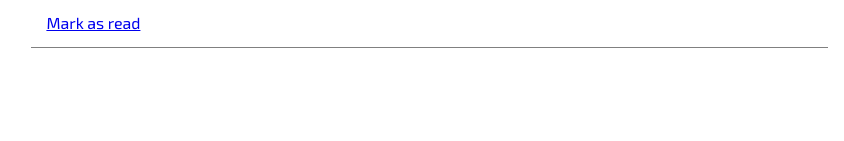
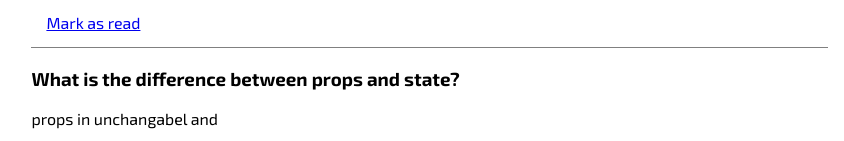
Before and after one commit to nurullah91/knowledge-builders, a React (Vite) app: page / in a window 1280 px wide. Shown: the part 3344-3485 px from the top of the page, without its empty margins (103-947 px from the left). Before the commit the page ends 3400 px from the top, so only its background shows below. Built offline with nearby package versions, Linux system fonts and the light colour scheme.

Commit message:
faq component added

```diff
--- a/src/App.jsx
+++ b/src/App.jsx
@@ -4,17 +4,46 @@ import viteLogo from '/vite.svg'
 import './App.css'
 import Header from './Components/Header/Header'
 import Blogs from './Components/Blogs/Blogs'
+import FAQ from './Components/FAQ/FAQ'
 
 function App() {
 
-const handleBookmark = (id, title) =>{
-
-  console.log(id, title)
-}
+  // const [mark, setMark] = useState([])
 
 
 
-  // handle mark as read section
+  // const handleBookmark = (blog) =>{
+  //   let newBookMark = [...mark,blog];
+  //   setMark(newBookMark);
+  // }
+
+
+  //   const exist = mark.find(blogID => blogID.id === blog.id);
+
+  //   if(!exist){
+  //     newBookMark = [...mark, blog]
+  //   }
+
+  //   else{
+
+  //   }
+  // const previousBookMarked = JSON.parse(localStorage.getItem("BookMarked"));
+  // if(previousBookMarked){
+  //   setBlogTitle(previousBookMarked);
+  // }
+
+  // else{
+  // }
+  // // const newBookmark = {"title": title}
+  // // bookmarked.push(newBookmark);
+
+  // // localStorage.setItem('BookMarked', JSON.stringify(bookmarked));
+  // //   console.log(bookmarked)
+  // }
+  // // handle mark as read section
+
+
+
 const [readTime, setReadTime] = useState(0);
 
 const handleMarkRead = (time) => {
@@ -27,13 +56,10 @@ setReadTime(totalReadTime);
 localStorage.setItem("readTime", JSON.stringify(totalReadTime));
 
 }
-
 else{
   setReadTime(time);
   localStorage.setItem("readTime", time)
 }
-
-
 
 
 }
@@ -44,7 +70,8 @@ else{
       <Header></Header>
       <div className='container'>
 
-        <Blogs readTime={readTime} handleBookmark={handleBookmark} handleMarkRead={handleMarkRead}></Blogs>
+        <Blogs readTime={readTime}  handleMarkRead={handleMarkRead}></Blogs>
+        <FAQ></FAQ>
       </div>
 
     </div>
--- a/src/Components/Blog/Blog.jsx
+++ b/src/Components/Blog/Blog.jsx
@@ -7,9 +7,7 @@ import { faBook, faBookBookmark, faBookmark, faCoffee } from '@fortawesome/free-
 
 const Blog = (props) => {
     const { id, title, author_img, author_name, cover, published_date, read_time, } = props.blog
-    const handleMarkRead = props.handleMarkRead;
-
-    const handleBookmark = props.handleBookmark;
+    // const handleMarkRead = props.handleMarkRead;
 
 
     return (
@@ -27,7 +25,7 @@ const Blog = (props) => {
 
                 <div className='read-info'>
                     <span>{read_time} min read </span>
-                    <button onClick={() =>handleBookmark(id, title)} className='bookMarkBtn'><FontAwesomeIcon icon={faBookmark} /></button>
+                    <button className='bookMarkBtn'><FontAwesomeIcon icon={faBookmark} /></button>
                 </div>
             </div>
 
--- a/src/Components/Blogs/Blogs.jsx
+++ b/src/Components/Blogs/Blogs.jsx
@@ -3,8 +3,7 @@ import Blog from '../Blog/Blog';
 import BookMark from '../BookMark/BookMark';
 import "./Blogs.css"
 
-const Blogs = ({handleMarkRead, readTime, handleBookmark}) => {
-
+const Blogs = ({handleMarkRead, readTime,}) => {
 
     const [blogs, setBlogs] = useState([]);
 
@@ -18,12 +17,12 @@ const Blogs = ({handleMarkRead, readTime, handleBookmark}) => {
 
            <div>
            {
-                blogs.map(blog => (<Blog handleBookmark={handleBookmark} handleMarkRead ={handleMarkRead} key={blog.id} blog={blog}></Blog>))
+                blogs.map(blog => (<Blog handleMarkRead ={handleMarkRead} key={blog.id} blog={blog}></Blog>))
 
             }
            </div>
 
-            <BookMark readTime = {readTime}></BookMark>
+            <BookMark readTime={readTime}></BookMark>
         </div>
     );
 };
--- a/src/Components/BookMark/BookMark.jsx
+++ b/src/Components/BookMark/BookMark.jsx
@@ -1,11 +1,14 @@
 import React from 'react';
 import "./BookMark.css"
 
-const BookMark = ({readTime}) => {
+const BookMark = (props) => {
+
+    // const handleBookmark = props.handleBookmark;
+
     return (
         <div>
            <div className='spent-time'>
-            <h3>Spent time on read: {readTime} min</h3>
+            <h3>Spent time on read: {props.readTime} min</h3>
 
            </div>
            <div className='bookMark-blogs'>
--- /dev/null
+++ b/src/Components/FAQ/FAQ.jsx
@@ -0,0 +1,17 @@
+import React from 'react';
+import "./FAQ.css"
+
+const FAQ = () => {
+    return (
+        <div className='faq-container'>
+            <div className="faq">
+                <h3>What is the difference between props and state?</h3>
+                <p>props in unchangabel and </p>
+            </div>
+
+
+        </div>
+    );
+};
+
+export default FAQ;
```
Also changed, not shown: src/Components/FAQ/FAQ.css (added).
